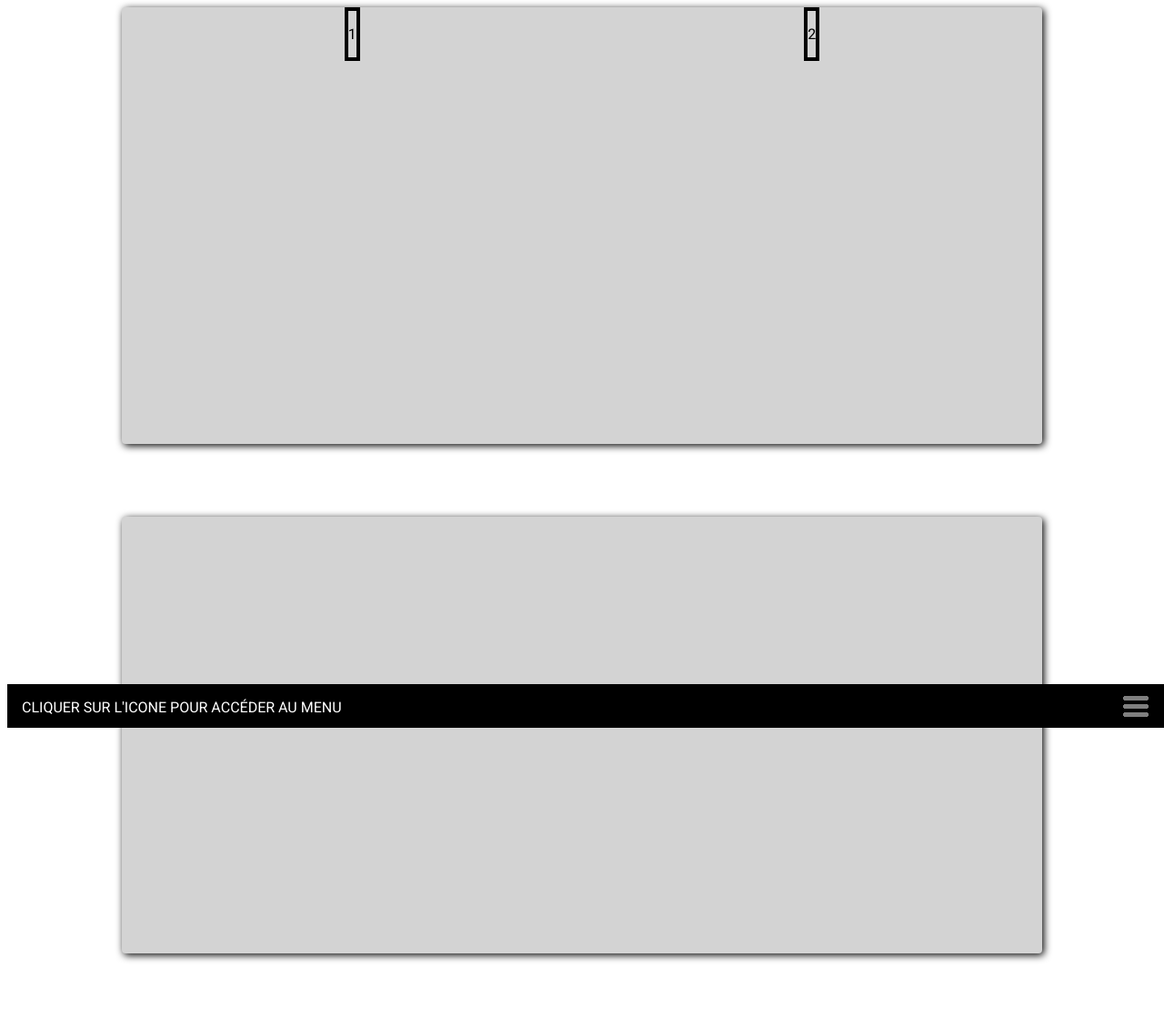
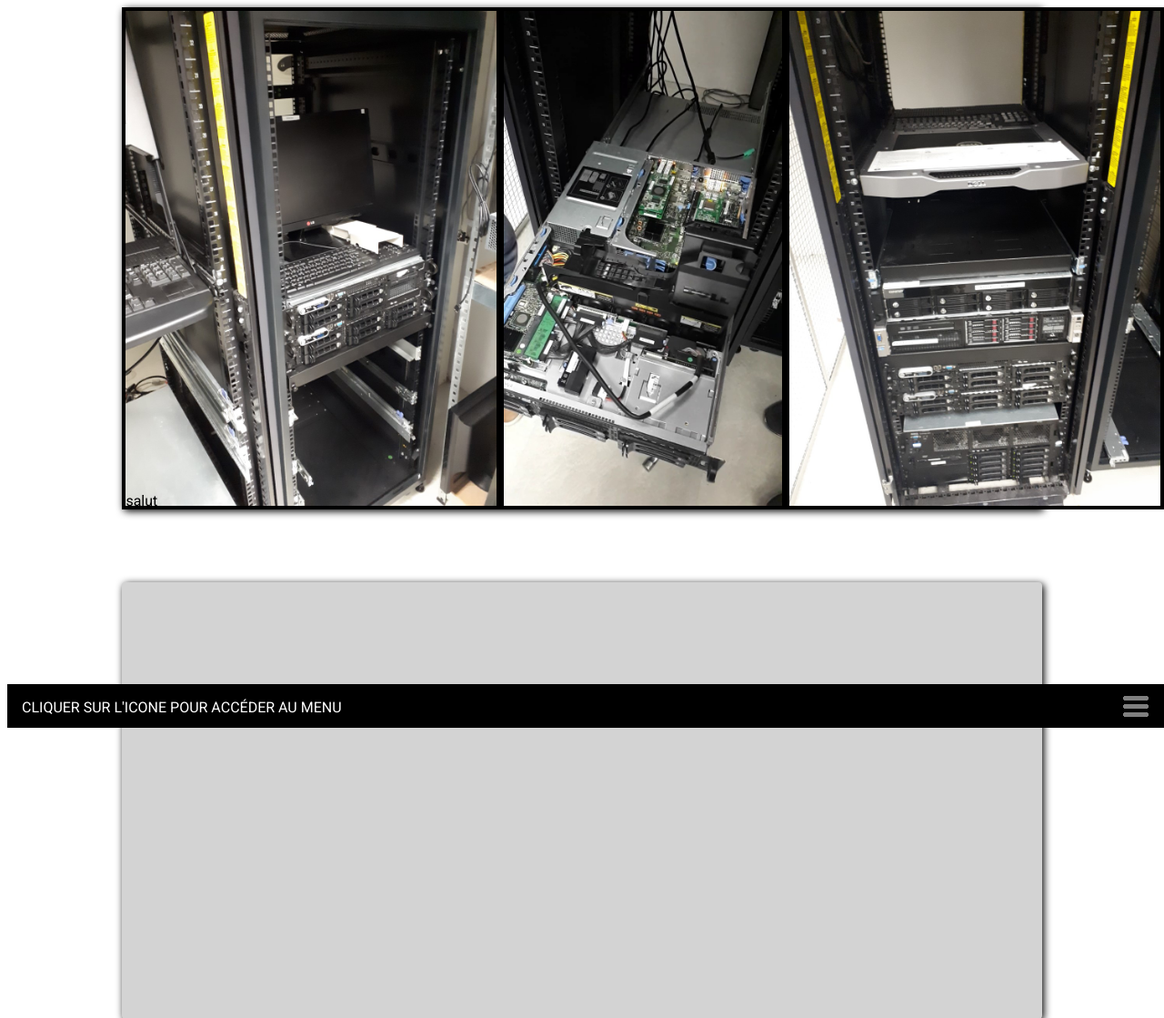
Before and after one commit to tdeniaud/portfolio_Theo_DENIAUD, a PHP site: page /reseaux.html in a window 1280 px wide. Shown: the top 1119 px of the page at 91% size. Run offline with PHP 8.4, Linux system fonts and the light colour scheme.

Commit message:
ajout contenu bloc BSI

```diff
--- a/reseaux.html
+++ b/reseaux.html
@@ -22,24 +22,46 @@
         <section>
 
             <div class="box">
-               <div class="flex-row-around">
+
+               <div class="flex-row-between">
 
                     <div class="flex-column">
+
                         <div class="border">
-                                <p>1</p>
+
+                            <img class="reseaux-photo" src="text/images/baie_serveur_vide.jpg"/>
+                            <div id="desc">salut</div>
+
                         </div>
 
                     </div>
+
                     <div class="flex-column">
-                            <div class="border">
-                                    <p>2</p>
-                            </div>
+
+                        <div class="border">
+
+                            <img class="reseaux-photo" src="text/images/serveur.jpg"/>
+
+                        </div>
+
                     </div>
 
-               </div>
+                    <div class="flex-column">
+
+                        <div class="border">
+
+                            <img class="reseaux-photo" src="text/images/baie_serveur.jpg"/>
+
+                        </div>
+
+                    </div>
+
+                </div>
+
             </div>
 
         </section>
+
         <section id="#">
 
                 <div class="box">
--- a/text/style.css
+++ b/text/style.css
@@ -47,6 +47,14 @@ article {
   display: flex;
   flex-direction: row;
   justify-content: space-around;
+  align-items: stretch;
+
+}
+.flex-row-between {
+
+  display: flex;
+  flex-direction: row;
+  justify-content: space-between;
   align-items: stretch;
 
 }
@@ -312,3 +320,20 @@ article {
 #more li:hover {
   text-decoration: underline;
 }
+
+.reseaux-photo {
+  height: 34em;
+  position: relative;
+  margin-bottom: -0.25em;
+}
+
+.reseaux-photo:hover{
+
+  cursor:pointer;
+}
+
+#desc {
+  position: absolute;
+  bottom: 0em;
+  width: 100%;
+}
```
